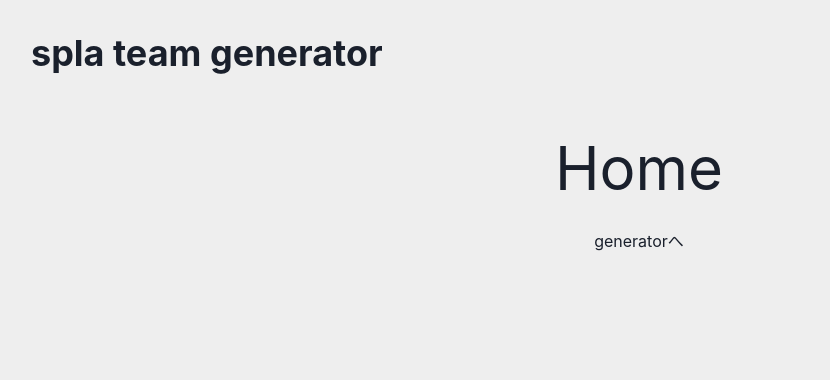
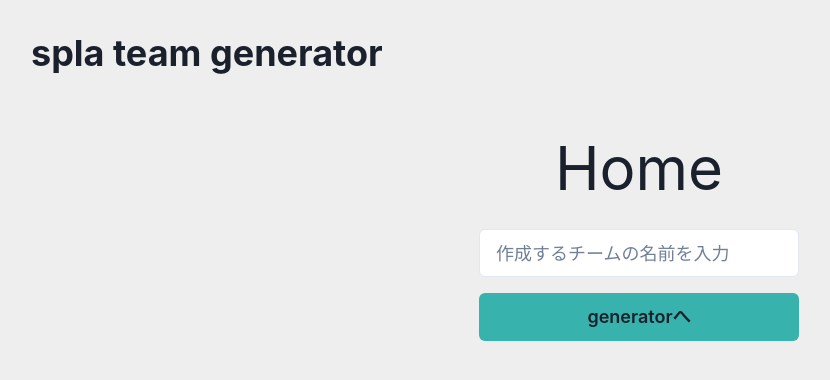
Before and after one commit to nanahiryu/spla3_team_generator, a Next.js app: page / in a window 1280 px wide. Shown: the top 380 px of the page, without its empty margins (1-831 px from the left). Built offline with nearby package versions, Linux system fonts and the light colour scheme; no server answers.

Commit message:
ダイナミックルーティングの導入

```diff
--- a/pages/generator/index.tsx
+++ b/pages/generator/[groupId].tsx
@@ -54,6 +54,7 @@ export default function Generator() {
   // const [userAuth, setUserAuth] = useAuthUser();
   const [respTeamData, setRespTeamData] = useState<TeamData>();
   const router = useRouter();
+  const { groupId } = router.query;
   const createNewMember = (rankId: number) => {
     let newUserList = [...rankStateList[rankId].userList];
     newUserList.push("");
--- a/pages/index.tsx
+++ b/pages/index.tsx
@@ -14,10 +14,13 @@ import { useEffect, useState } from "react";
 import { useAuthUser } from "../Atoms";
 import { useLoadings } from "../Hooks/useLoadings";
 import { RankStateType } from "../types/RankCard";
+import { supabase } from "../utils/supabase";
+import { Database } from "../types/schema";
 
 export default function Home() {
   // const [userAuth, setUserAuth] = useAuthUser();
-  // const router = useRouter();
+  const [groupName, setGroupName] = useState("");
+  const router = useRouter();
   const { loading, startLoading, stopLoading } = useLoadings();
 
   // useEffect(() => {
@@ -26,6 +29,31 @@ export default function Home() {
   //   }
   //   console.log(userAuth);
   // });
+
+  const onClickCreateNewGroup = async () => {
+    try {
+      const { data } = await supabase
+        .from("groups")
+        .insert({ name: groupName })
+        .select();
+      // データがない場合はreturn
+      if (!data || !data[0]) {
+        console.log("data is not exist");
+        return;
+      }
+      // uuidを使って動的ルーティング
+      router.push({
+        pathname: `/generator/${data[0].uuid}`,
+        query: { groupId: data[0].uuid },
+      });
+    } catch (error) {
+      console.log(error);
+    }
+  };
+
+  const onChangeGroupName = (e: React.ChangeEvent<HTMLInputElement>) => {
+    setGroupName(e.target.value);
+  };
 
   if (loading) {
     return (
@@ -49,9 +77,18 @@ export default function Home() {
         <Box>
           <Text fontSize="6xl">Home</Text>
         </Box>
-        <Box>
-          <Link href="/generator">generatorへ</Link>
-        </Box>
+        <Flex flexDirection="column" gap="4" w="80">
+          <Input
+            placeholder="作成するチームの名前を入力"
+            value={groupName}
+            onChange={(e) => onChangeGroupName(e)}
+            bgColor="white"
+            size="lg"
+          />
+          <Button bgColor="teal.400" size="lg" onClick={onClickCreateNewGroup}>
+            generatorへ
+          </Button>
+        </Flex>
       </Flex>
     </>
   );
```
